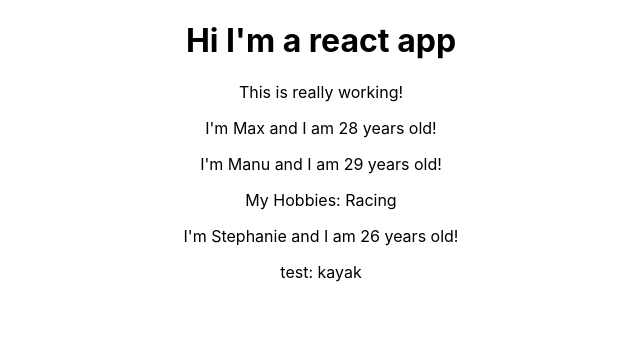
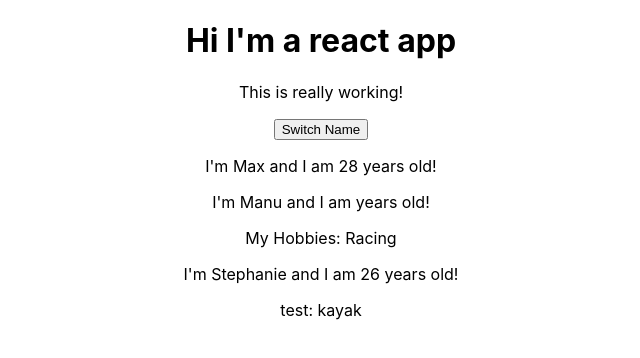
Before and after one commit to davieu/react-test, a React (Create React App) app: page / in a window 1280 px wide. Shown: the top 358 px of the page, without its empty margins (319-959 px from the left). Built offline with nearby package versions, Linux system fonts and the light colour scheme.

Commit message:
props and state

```diff
--- a/src/App.js
+++ b/src/App.js
@@ -4,15 +4,31 @@
 import Person from './Person/Person'
 
 class App extends Component {
+  state = {
+    persons: [
+      { name: 'Max', age: 28 },
+      { name: 'Manu', qge: 29 },
+      { name: 'Stephanie', age: 26 }
+    ]
+  }
+
   render() {
     return (
       <div className="App">
         <h1>Hi I'm a react app</h1>
         <p>This is really working!</p>
+        <button>Switch Name</button>
+          {/*you can render them both ways. Bottom is for nesting stuff in between. props.children is how you get the elements within the opening and closing tags of the component */}
+        {/*
         <Person name='Max' age='28'/>
-        {/*you can render them both ways. Bottom is for nesting stuff in between. props.children is how you get the elements within the opening and closing tags of the component */}
         <Person name='Manu' age='29'><p>My Hobbies: Racing</p></Person>
         <Person name='Stephanie' age='26'><p>test: kayak</p></Person>
+        */}
+        <Person name={this.state.persons[0].name} age={this.state.persons[0].age}/>
+
+
+        <Person name={this.state.persons[1].name} age={this.state.persons[1].age}><p>My Hobbies: Racing</p></Person>
+        <Person name={this.state.persons[2].name} age={this.state.persons[2].age}><p>test: kayak</p></Person>
       </div>
 
     );
```
